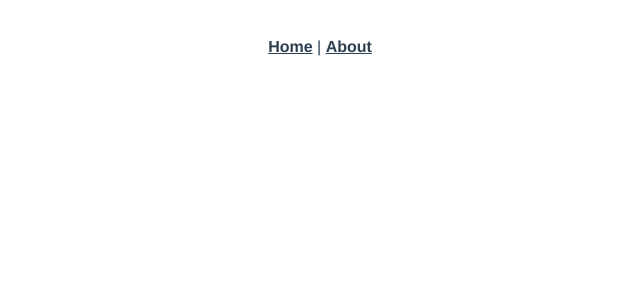
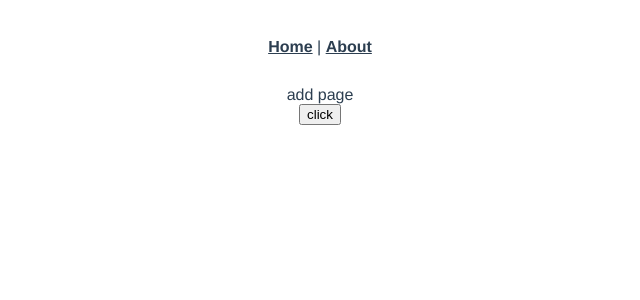
Before and after one commit to nancyxu89/my-vue_v3-skeleton, a Vue app: page /test in a window 1280 px wide. Shown: the top 300 px of the page, without its empty margins (320-960 px from the left). Built offline with nearby package versions, Linux system fonts and the light colour scheme.

Commit message:
add ajax visit jenkins

```diff
--- a/package.json
+++ b/package.json
@@ -25,6 +25,7 @@
     "@vue/cli-service": "^3.0.1",
     "@vue/eslint-config-prettier": "^3.0.5",
     "@vue/test-utils": "^1.0.0-beta.20",
+    "axios": "^0.18.0",
     "body-parser": "^1.18.3",
     "chai": "^4.1.2",
     "connect-history-api-fallback": "^1.5.0",
--- a/src/router.js
+++ b/src/router.js
@@ -3,6 +3,7 @@
 import Vue from 'vue'
 import Router from 'vue-router'
 import Home from './views/Home.vue'
+import Test from './views/test.vue'
 
 Vue.use(Router)
 
@@ -16,6 +17,11 @@ export default new Router({
 			component: Home
 		},
 		{
+			path: '/test',
+			name: 'test',
+			component: Test
+		},
+		{
 			path: '/about',
 			name: 'about',
 			// route level code-splitting
--- a/src/views/test.vue
+++ b/src/views/test.vue
@@ -1,10 +1,30 @@
 <template>
-    <div>add page</div>
+    <div>
+        <div>add page</div>
+        <button @click="buildTest">click</button>
+    </div>
 </template>
 <script>
+import axios from 'axios'
 export default {
 	data() {
 		return {}
+	},
+	methods: {
+		buildTest() {
+			console.info('buildTest')
+			axios.defaults.headers.common['Authorization'] = 'Basic cm9vdDoxMjM0NTY='
+			let url =
+				'http://02ee3ed4.ngrok.io/job/test103002/buildWithParameters?from_env="dev"'
+			axios
+				.post(url)
+				.then(res => {
+					console.info(res)
+				})
+				.catch(err => {
+					console.info(err)
+				})
+		}
 	}
 }
 </script>
```
